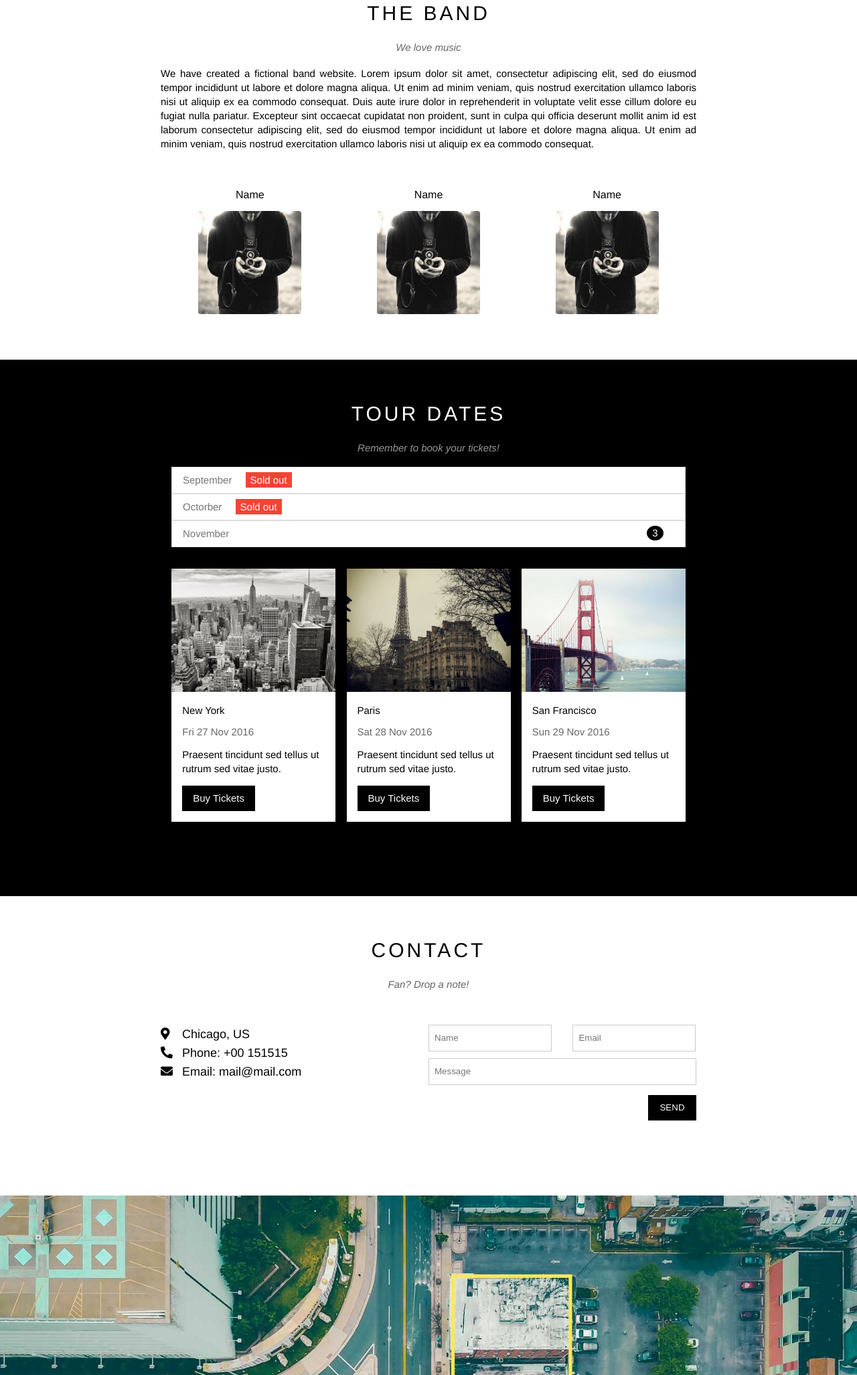
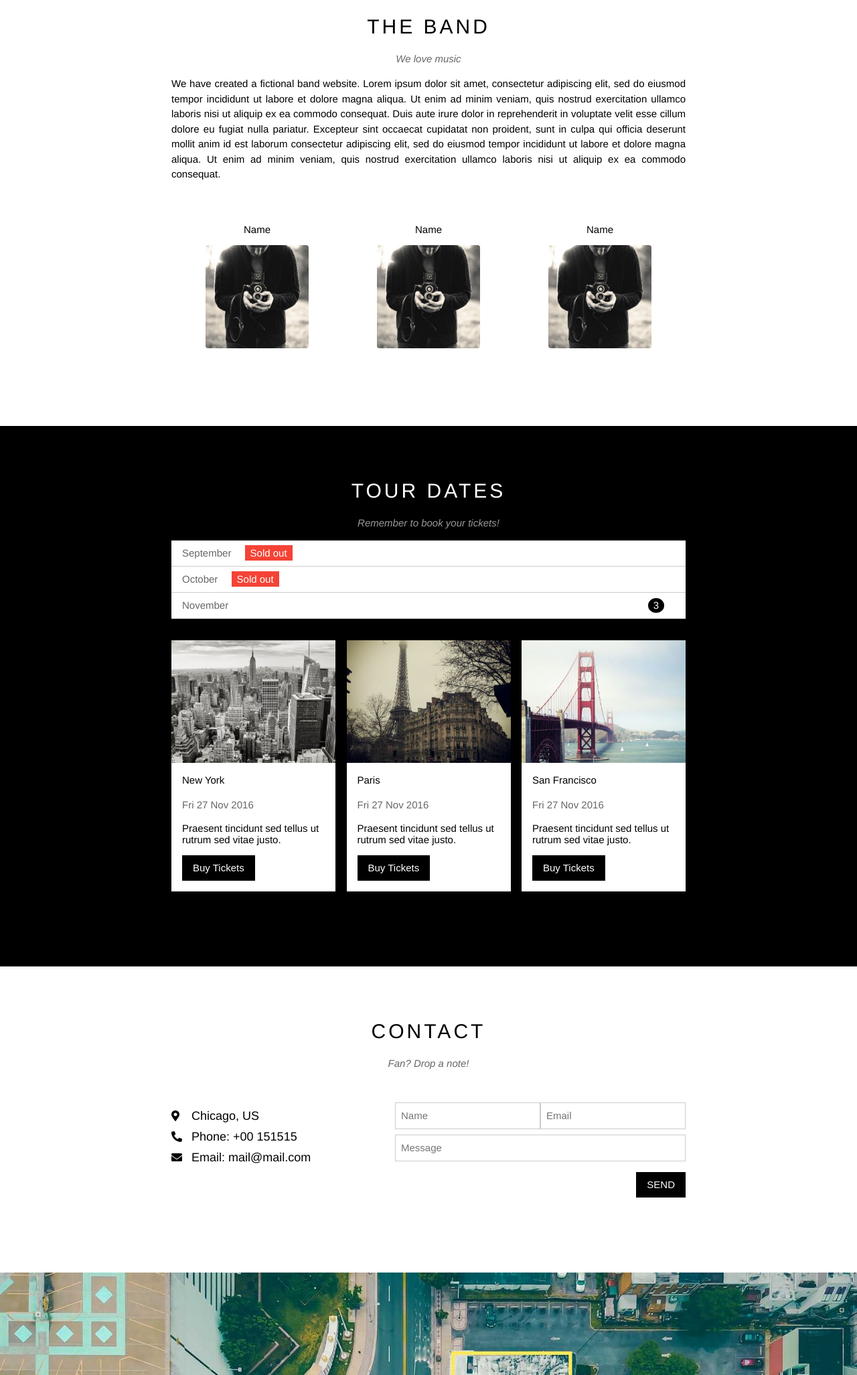
Before and after one commit to trunghieupython10102001/w3theband.github.io, a plain HTML site: page index.html in a window 1280 px wide. Shown: the part 747-2800 px from the top of the page at 67% size. Drawn offline with Linux system fonts and the light colour scheme.

Commit message:
finish the band page for laptop

```diff
--- a/assets/css/style.css
+++ b/assets/css/style.css
@@ -1,344 +1,349 @@
 * {
-    padding: 0;
-    margin: 0;
-    box-sizing: border-box;
+	padding: 0;
+	margin: 0;
+	box-sizing: border-box;
 }
 
 html {
-    font-family: Helvetica, Arial, sans-serif;
-    scroll-behavior: smooth;
+	font-family: Helvetica, Arial, sans-serif;
+	scroll-behavior: smooth;
 }
 
-.font-white {
-    color: #fff;
+/* Common properties */
+.flex-layout {
+	display: flex;
+}
+
+.box-content-layout {
+	width: 800px;
+	padding: 64px 16px;
+	margin-left: auto;
+	margin-right: auto;
+}
+
+.btn-layout {
+	padding: 8px 16px;
+	background-color: #000;
+	color: #fff;
+	border: none;
+	font-size: 15px;
+	line-height: 22px;
+}
+
+.btn-layout:hover {
+	color: #000;
+	background-color: #ccc;
+	cursor: pointer;
 }
 
 #header {
-    height: 46px;
-    background-color: #000;
-    position: fixed;
-    left: 0;
-    right: 0;
-    top: 0;
-    z-index: 1;
+	height: 46px;
+	background-color: #000;
+	position: fixed;
+	top: 0;
+	left: 0;
+	right: 0;
+	z-index: 1;
 }
 
 #nav {
-    display: inline-block;
+	justify-content: space-between;
 }
 
-#nav li {
-    display: inline-block;
-    position: relative;
+.nav-menu {
+	justify-content: space-between;
 }
 
-#nav .subnav {
-    display: none;
-    position: absolute;
-    top: 100%;
-    left: 0;
-    background-color: #fff;
-    box-shadow: 0 0 10px rgba(0, 0, 0, 0.3);
+.nav-menu li {
+	display: inline-block;
+	position: relative;
 }
 
-#nav li:hover .subnav {
-    display: block;
+.nav-menu .main-nav > li > a {
+	text-transform: uppercase;
+	color: #fff;
+	padding: 0 24px;
+	line-height: 46px;
 }
 
-#nav > li > a {
-    color: #fff;
-    text-transform: uppercase;
-    line-height: 46px;
-    padding: 0px 24px;
+.nav-menu li:hover > a {
+	color: #000;
+	background-color: #ccc;
 }
 
-#nav li a {
-    text-decoration: none;
-    display: block;
-    font-size: 15px;
+.nav-menu li:hover .sub-nav {
+	display: block;
 }
 
-.subnav li a {
-    color: #000;
-    line-height: 38px;
-    min-width: 160px;
-    padding: 0px 16px;
+.nav-menu li a {
+	text-decoration: none;
+	font-size: 14.5px;
+	display: block;
 }
 
-#nav  > li:hover > a,
-#nav .subnav li:hover a {
-    background-color: #ccc;
-    color: #000;
+.nav-menu .sub-nav {
+	display: none;
+	position: absolute;
+	background-color: #fff;
+	color: #000;
+	top: 100%;
+	left: 0;
+	box-shadow: 0 0 10px rgba(0, 0, 0, 0.3);
 }
 
-#header .search-btn {
-    float: right;
-    color: #fff;
-    line-height: 46px;
-    padding: 0px 24px;
-    font-size: 14px;
+.sub-nav li {
+	display: block;
 }
 
-#header .search-btn:hover {
-    background-color: #f44336;
-    cursor: pointer;
+.sub-nav li a {
+	display: block;
+	color: #000;
+	min-width: 160px;
+	padding: 0px 16px;
+	line-height: 38px;
+	font-size: 15px;
 }
 
+.search-btn {
+	color: #fff;
+	cursor: pointer;
+}
+
+.search-btn:hover {
+	background-color: #f44336;
+}
+
+.search-btn i {
+	line-height: 46px;
+	padding: 0px 24px;
+	font-size: 15px;
+}
+
+/* Slider */
 #slider {
-    margin-top: 46px;
-    padding-top: 50%;
-    background: url(/assets/img/chicago.jpg) top center / cover no-repeat;
-    position: relative;
+	margin-top: 46px;
+	position: relative;
+}
+
+#slider img {
+	width: 100%;
 }
 
 #slider .slider-content {
-    color: #fff;
-    position: absolute;
-    bottom: 47px;
-    text-align: center;
-    width: 100%;
+	position: absolute;
+	bottom: 10px;
+	color: #fff;
+	padding: 32px 16px;
+	text-align: center;
+	width: 100%;
+	margin-bottom: 8px;
 }
 
-#slider .content-heading {
-    font-size: 24px;
-    font-weight: 400;
+.slider-content h3 {
+	font-size: 24px;
+	font-weight: 500;
+	line-height: 36px;
+	margin: 18px 0;
 }
 
-#slider .content-description {
-    font-size: 15px;
-    margin-top: 25px;
-    font-weight: 500;
+.slider-content p {
+	font-size: 15px;
 }
 
-#content .content-section {
-    width: 800px;
-    padding: 64px 0px;
-    margin-left: auto;
-    margin-right: auto;
+/* Body */
+.heading-content, .slogan {
+	text-align: center;
 }
 
-#content .section-heading {
-    font-size: 30px;
-    font-weight: 400;
-    letter-spacing: 4px;
+.heading-content {
+	letter-spacing: 4px;
+	font-size: 30px;
+	font-weight: 500;
+	text-transform: uppercase;
+	line-height: 45px;
+	margin: 10px 0;
 }
 
-#content .section-subheading {
-    margin: 25px 0 20px 0;
-    font-style: italic;
-    opacity: 0.6;
-    font-size: 15px ;
+.slogan {
+	font-size: 15px;
+	opacity: 0.6;
+	line-height: 22px;
+	margin: 15px 0;
+	font-style: italic;
 }
 
-.section-heading, .section-subheading {
-    text-align: center;
+.content-description {
+	text-align: justify;
+	font-size: 15px;
+	line-height: 22.5px;
+	margin: 15px 0;
 }
 
-#content .about-text {
-    text-align: justify;
-    line-height: 1.4;
-    font-size: 15px;
+.team-members {
+	justify-content: space-around;
+	text-align: center;
+	padding: 32px 0;
 }
 
-#content .members-list {
-    margin-top: 57px;
-    display: flex;
-    justify-content: space-around;
+.member-avt {
+	width: 154px;
+	border-radius: 4px;
+	margin: 0px 0px 16px;
 }
 
-#content .members-list .member-item {
-    display: inline-block;
-    text-align: center;
+.member-name {
+	font-size: 15px;
+	margin: 15px 0;
 }
 
-#content .member-name {
-    margin-bottom: 15px;
+#tour {
+	background-color: #000;
 }
 
-#content .member-img {
-    width: 154px;
-    margin-left: auto;
-    margin-right: auto;
-    border-radius: 4px;
+#tour .box-content-layout {
+	color: #fff;
 }
 
-.tour-section {
-    background-color: #000;
+.tour-times {
+	background-color: #fff;
+	font-size: 15px;
 }
 
-.tour-section .ticket-list {
-    background-color: #fff;
-    margin: 0px 16px;
+.tour-times li {
+	list-style: none;
+	color: rgba(0, 0, 0, 0.6);
+	line-height: 22px;
+	padding: 8px 16px;
+	border-bottom: 1px solid #ccc;
 }
 
-.tour-section .ticket-list li {
-    padding: 8px 16px;
-    font-size: 15px;
-    line-height: 22px;
-    color: #757575;
-    list-style: none;
-    border: 1px solid #ddd;
+.tour-times .sold-out {
+	padding: 3px 8px;
+	margin-left: 16px;
+	background-color: #f44336;
+	color: #fff;
 }
 
-.ticket-list .sold-out {
-    background-color: #f44336;
-    margin-left: 16px;
-    padding: 3px 7px;
-
-    color: #fff;
+.tour-times .ticket-remain {
+	margin-right: 16px;
+	padding: 0 8px;
+	color: #fff;
+	background-color: #000;
+	border-radius: 50%;
+	float: right;
 }
 
-.ticket-list .ticket-remain {
-    float: right;
-    width: 25px;
-    margin-right: 16px;
-    border-radius: 50%;
-    background-color: #000;
-    color: #fff;
-    text-align: center;
-    margin-top: -1px;
+.tour-places {
+	justify-content: space-between;
+	padding: 32px 0;
 }
 
-.tour-section .tour-places {
-    padding: 32px 0 47px 0;
-    display: flex;
-    justify-content: space-evenly;
+.place-item {
+	width: 245px;
+	font-size: 15px;
+	margin-bottom: 16px;
 }
 
-.tour-places .place-item {
-    background-color: #fff;
+.place-item img {
+	width: 100%;
+	display: block;
 }
 
-.tour-places .place-item .place-description {
-    width: 245px;
-    padding: 0px 16px;
+.place-item img:hover {
+	opacity: 0.6;
 }
 
-.tour-places .place-img {
-    width: 245px;
+.place-info {
+	background-color: #fff;
+	color: #000;
+	padding: 0.15px 16px;
 }
 
-.tour-places .place-content {
-    line-height: 1.4;
+.place-name {
+	margin: 15px 0;
+	line-height: 22px;
 }
 
-.tour-places .place-img:hover {
-    opacity: 0.6;
+.place-date {
+	opacity: 0.6;
+	margin: 15px 0;
+	line-height: 22px;
 }
 
-.tour-places .place-item .date {
-    opacity: 0.6;
+.place-detail {
+	margin: 15px 0;
 }
 
-.tour-places .place-item .place-name,
-.tour-places .place-item .date,
-.tour-places .place-item .place-content {
-    margin: 15px 0;
-    font-size: 15px;
+.place-info .buy-btn {
+	margin-bottom: 15px;
 }
 
-.tour-places .place-item .buy-ticket {
-    padding: 8px 16px;
-    margin-bottom: 16px;
-    color: #fff;
-    background-color: #000;
-    font-size: 15px;
-    line-height: 22px;
-    border: none;
-    cursor: pointer;
+.contact-info {
+	padding: 32px 0;
 }
 
-.tour-places .place-item .buy-ticket:hover {
-    color: #000;
-    background-color: #ccc;
+.main-info {
+	flex: 1;
 }
 
-.contact-body {
-    display: flex;
-    padding: 32px 0;
-    justify-content: space-between;
+.main-info p {
+	margin: 10px 0;
+	font-size: 18px;
 }
 
-.contact-infor {
-    flex: 1;
-}
-
-.contact-form {
-    flex: 1;
-    display: flex;
-    justify-content: space-between;
-    width: 100%;
+.form-info {
+	flex: 1;
 }
 
 .contact-icon {
-    min-width: 32px;
+	min-width: 30px;
+	font-size: 16px;
 }
 
-.contact-infor {
-    font-size: 18px;
-    line-height: 28px;
+
+.form-info input {
+	padding: 8px;
+	line-height: 22px;
+	border: 1px solid #ccc;
+	font-size: 15px;
 }
 
-.form-infor {
-    margin: 10px 0;
-    width: 400px !important;
+.name-email {
+	display: flex;
+	justify-content: space-between;
+	margin-bottom: 8px;
 }
 
-.mem1 {
-    margin-right: 27px;
+.mess-form input{
+	display: block;
+	width: 100%;
 }
 
-.contact-form .user-info {
-    width: 184px;
-    height: 40px;
-    border: 1px solid #ccc;
-    padding: 8px;
-}
-
-.submit-form .send-btn {
-    height: 38px;
-    width: 72px;
-    color: #fff;
-    margin-top: 5px;
-    margin-bottom: 16px;
-    background-color: #000;
-    border: none;
-    cursor: pointer;
-    float: right;
-}
-
-.submit-form .send-btn:hover {
-    color: #000;
-    background-color: #ccc;
+.send-btn {
+	float: right;
+	margin: 16px 0;
 }
 
 #footer img {
-    width: 100%;
+	width: 100%;
+	display: block;
 }
 
-#footer .footer-contact {
-    padding: 64px 16px;
-    text-align: center;
-    /* font-size: 24px; */
-    background-color: #f1f1f1;
+#footer .social-contact {
+	padding: 73px 16px;
+	text-align: center;
+	color: rgba(0, 0, 0, 0.6);
 }
 
-#footer .footer-container {
-    font-size: 23px;
-    opacity: 0.6;
-    margin-bottom: 20px;
+.social-icon {
+	font-size: 24px;
+	margin-bottom: 24px;
 }
 
-#footer .footer-container i:hover {
-    opacity: 0.6;
+.social-icon i:hover {
+	opacity: 0.6;
 }
 
-.author {
-    margin-bottom: 18px;
-    font-size: 15px;
-    opacity: 0.6;
+.copyright a {
+	color: rgba(0, 0, 0, 0.6);
 }
-
-.author a{
-    color: #000;
-}
--- a/index.html
+++ b/index.html
@@ -5,136 +5,134 @@
 	<meta http-equiv="X-UA-Compatible" content="IE=edge">
 	<meta name="viewport" content="width=device-width, initial-scale=1.0">
 	<title>The band</title>
-    <link rel="stylesheet" href="./assets/css/style.css">
+	<link rel="stylesheet" href="assets/css/style.css">
     <link rel="stylesheet" href="https://pro.fontawesome.com/releases/v5.10.0/css/all.css" integrity="sha384-AYmEC3Yw5cVb3ZcuHtOA93w35dYTsvhLPVnYs9eStHfGJvOvKxVfELGroGkvsg+p" crossorigin="anonymous"/>
+	<link rel="icon" href="https://github.com/fluidicon.png" type="image/gif" sizes="16x16">
 </head>
 <body>
-    <div id="main">
+	<!-- Header -->
 	<div id="header">
-            <ul id="nav">
+		<div id="nav" class="flex-layout">
+			<div class="nav-menu">
+				<ul class="main-nav">
 					<li><a href="#">Home</a></li>
-                <li><a href="#content">Band</a></li>
+					<li><a href="#band">Band</a></li>
 					<li><a href="#tour">Tour</a></li>
 					<li><a href="#contact">Contact</a></li>
 					<li>
-                    <a href="#">
-                        More
-                        <i class="fas fa-caret-down"></i>
-                    </a>
-                    <ul class="subnav">
+						<a href="#">More <i class="fas fa-caret-down"></i></a>
+						<ul class="sub-nav">
 							<li><a href="#">Merchandise</a></li>
 							<li><a href="#">Extras</a></li>
 							<li><a href="#">Media</a></li>
 						</ul>
 					</li>
 				</ul>
+			</div>
 			<div class="search-btn">
 				<i class="search-icon fa fa-search"></i>
 			</div>
 		</div>
-
+	</div>
+	<!-- Slider -->
 	<div id="slider">
+		<img src="./assets/img/chicago.jpg" alt="Chicago">
 		<div class="slider-content">
-                <h2 class="content-heading">Chicago</h2>
-                <div class="content-description">Thank you, Chicago - A night we won't forget.
+			<h3>Chicago</h3>
+			<p>Thank you, Chicago - A night we won't forget.</p>
+		</div>
+	</div>
+	<!-- Body -->
+	<!-- Band -->
+	<div id="band" class="box-content-layout">
+		<h2 class="heading-content">The Band</h2>
+		<p class="slogan">We love music</p>
+		<p class="content-description">We have created a fictional band website. Lorem ipsum dolor sit amet, consectetur adipiscing elit, sed do eiusmod tempor incididunt ut labore et dolore magna aliqua. Ut enim ad minim veniam, quis nostrud exercitation ullamco laboris nisi ut aliquip ex ea commodo consequat. Duis aute irure dolor in reprehenderit in voluptate velit esse cillum dolore eu fugiat nulla pariatur. Excepteur sint occaecat cupidatat non proident, sunt in culpa qui officia deserunt mollit anim id est laborum consectetur adipiscing elit, sed do eiusmod tempor incididunt ut labore et dolore magna aliqua. Ut enim ad minim veniam, quis nostrud exercitation ullamco laboris nisi ut aliquip ex ea commodo consequat.</p>
+		<div class="team-members flex-layout">
+			<div class="member">
+				<p class="member-name">Name</p>
+				<img src="/assets/img/bandmember.jpeg" alt="Name" class="member-avt">
+			</div>
+			<div class="member">
+				<p class="member-name">Name</p>
+				<img src="/assets/img/bandmember.jpeg" alt="Name" class="member-avt">
+			</div>
+			<div class="member">
+				<p class="member-name">Name</p>
+				<img src="/assets/img/bandmember.jpeg" alt="Name" class="member-avt">
 			</div>
 		</div>
 	</div>
-
-        <div id="content">
-            <!-- About section -->
-            <div class="content-section">
-                <h2 class="section-heading">THE BAND</h2>
-                <p class="section-subheading">We love music</p>
-                <p class="about-text">We have created a fictional band website. Lorem ipsum dolor sit amet, consectetur adipiscing elit, sed do eiusmod tempor incididunt ut labore et dolore magna aliqua. Ut enim ad minim veniam, quis nostrud exercitation ullamco laboris nisi ut aliquip ex ea commodo consequat. Duis aute irure dolor in reprehenderit in voluptate velit esse cillum dolore eu fugiat nulla pariatur. Excepteur sint occaecat cupidatat non proident, sunt in culpa qui officia deserunt mollit anim id est laborum consectetur adipiscing elit, sed do eiusmod tempor incididunt ut labore et dolore magna aliqua. Ut enim ad minim veniam, quis nostrud exercitation ullamco laboris nisi ut aliquip ex ea commodo consequat.</p>
-                <div class="members-list">
-                    <div class="member-item">
-                        <p class="member-name">Name</p>
-                        <img src="./assets/img/bandmember.jpeg" alt="Name" class="member-img">
-                    </div>
-                    <div class="member-item">
-                        <p class="member-name">Name</p>
-                        <img src="./assets/img/bandmember.jpeg" alt="Name" class="member-img">
-                    </div>
-                    <div class="member-item">
-                        <p class="member-name">Name</p>
-                        <img src="./assets/img/bandmember.jpeg" alt="Name" class="member-img">
-                    </div>
-                </div>
-            </div>
-            <!-- Tour section -->
-            <div id="tour" class="tour-section">
-                <div class="content-section">
-                    <h2 class="section-heading font-white">TOUR DATES</h2>
-                    <p class="section-subheading font-white">Remember to book your tickets!</p>
-                    <ul class="ticket-list">
-                        <li class="ticket-item">September <span class="sold-out">Sold out</span></li>
-                        <li class="ticket-item">Octorber <span class="sold-out">Sold out</span></li>
-                        <li class="ticket-item">November <span class="ticket-remain">3</span></li>
+	<!-- Tour -->
+	<div id="tour">
+		<div class="box-content-layout">
+			<h2 class="heading-content">Tour dates</h2>
+			<p class="slogan">Remember to book your tickets!</p>
+			<ul class="tour-times">
+				<li>September <span class="sold-out">Sold out</span></li>
+				<li>October <span class="sold-out">Sold out</span></li>
+				<li>November <span class="ticket-remain">3</span></li>
 			</ul>
-                    <div class="tour-places">
+			<div class="tour-places flex-layout">
 				<div class="place-item">
-                            <img src="./assets/img/newyork.jpeg" alt="New York" class="place-img">
-                            <div class="place-description">
+					<img src="./assets/img/newyork.jpeg" alt="New York">
+					<div class="place-info">
 						<p class="place-name">New York</p>
-                                <p class="date">Fri 27 Nov 2016</p>
-                                <p class="place-content">Praesent tincidunt sed tellus ut rutrum sed vitae justo.</p>
-                                <button class="buy-ticket">Buy Tickets</button>
+						<p class="place-date">Fri 27 Nov 2016</p>
+						<p class="place-detail">Praesent tincidunt sed tellus ut rutrum sed vitae justo.</p>
+						<button class="btn-layout buy-btn">Buy Tickets</button>
 					</div>
 				</div>
 				<div class="place-item">
-                            <img src="./assets/img/paris.jpeg" alt="New York" class="place-img">
-                            <div class="place-description">
+					<img src="./assets/img/paris.jpeg" alt="New York">
+					<div class="place-info">
 						<p class="place-name">Paris</p>
-                                <p class="date">Sat 28 Nov 2016</p>
-                                <p class="place-content">Praesent tincidunt sed tellus ut rutrum sed vitae justo.</p>
-                                <button class="buy-ticket">Buy Tickets</button>
+						<p class="place-date">Fri 27 Nov 2016</p>
+						<p class="place-detail">Praesent tincidunt sed tellus ut rutrum sed vitae justo.</p>
+						<button class="btn-layout buy-btn">Buy Tickets</button>
 					</div>
 				</div>
 				<div class="place-item">
-                            <img src="./assets/img/sanfran.jpeg" alt="New York" class="place-img">
-                            <div class="place-description">
+					<img src="./assets/img/sanfran.jpeg" alt="New York">
+					<div class="place-info">
 						<p class="place-name">San Francisco</p>
-                                <p class="date">Sun 29 Nov 2016</p>
-                                <p class="place-content">Praesent tincidunt sed tellus ut rutrum sed vitae justo.</p>
-                                <button class="buy-ticket">Buy Tickets</button>
+						<p class="place-date">Fri 27 Nov 2016</p>
+						<p class="place-detail">Praesent tincidunt sed tellus ut rutrum sed vitae justo.</p>
+						<button class="btn-layout buy-btn">Buy Tickets</button>
 					</div>
 				</div>
 			</div>
 		</div>
 	</div>
-            <!-- Contact section -->
-            <div id="contact" class="content-section">
-                <h2 class="section-heading">CONTACT</h2>
-                <p class="section-subheading">Fan? Drop a note!</p>
-                <div class="contact-body">
-                    <div class="contact-infor">
+	<!-- Contact -->
+	<div id="contact" class="box-content-layout">
+		<h2 class="heading-content">Contact</h2>
+		<p class="slogan">Fan? Drop a note!</p>
+		<div class="contact-info flex-layout">
+			<div class="main-info">
 				<p><i class="contact-icon fas fa-map-marker-alt"></i>Chicago, US</p>
 				<p><i class="contact-icon fas fa-phone-alt"></i>Phone: +00 151515</p>
 				<p><i class="contact-icon fas fa-envelope"></i>Email: mail@mail.com</p>
 			</div>
-                    <div class="contact-form">
+			<div class="form-info">
 				<form action="">
-                            <div class="form-info">
-                                <input type="text" placeholder="Name" required class="user-info mem1">
-                                <input type="email" placeholder="Email" required class="user-info mem2">
+					<div class="name-email">
+						<input type="text" required placeholder="Name">
+						<input type="email" required placeholder="Email">
 					</div>
-                            <div class="mess">
-                                <input type="text" placeholder="Message" required class="form-infor user-info">
+					<div class="mess-form">
+						<input type="text" required placeholder="Message">
 					</div>
-                            <div class="submit-form">
-                                <input type="submit" value="SEND" class="send-btn">
-                            </div>
+					<button class="btn-layout send-btn">SEND</button>
 				</form>
 			</div>
 		</div>
 	</div>
-        </div>
-
+	<!-- Footer -->
 	<div id="footer">
-            <img src="./assets/img/map.jpeg" alt="Map">
-            <div class="footer-contact">
-                <div class="footer-container">
+		<img src="./assets/img/map.jpeg" alt="Map" class="footer-map">
+		<div class="social-contact">
+			<div class="social-icon">
 				<i class="fab fa-facebook-square"></i>
                     <i class="fab fa-instagram"></i>
                     <i class="fab fa-snapchat"></i>
@@ -142,8 +140,7 @@
                     <i class="fab fa-twitter"></i>
                     <i class="fab fa-linkedin-in"></i>
 			</div>
-                <div class="author">Powered by <a href="https://www.w3schools.com/w3css/tryw3css_templates_band.htm#contact">w3.css</a></div>
-            </div>
+			<div class="copyright">Powered by <a href="https://www.w3schools.com/w3css/tryw3css_templates_band.htm#contact">w3.css</a></div>
 		</div>
 	</div>
 </body>
```
Also changed, not shown: 1 other file. Lines whose indentation alone changed are shown as unchanged.
